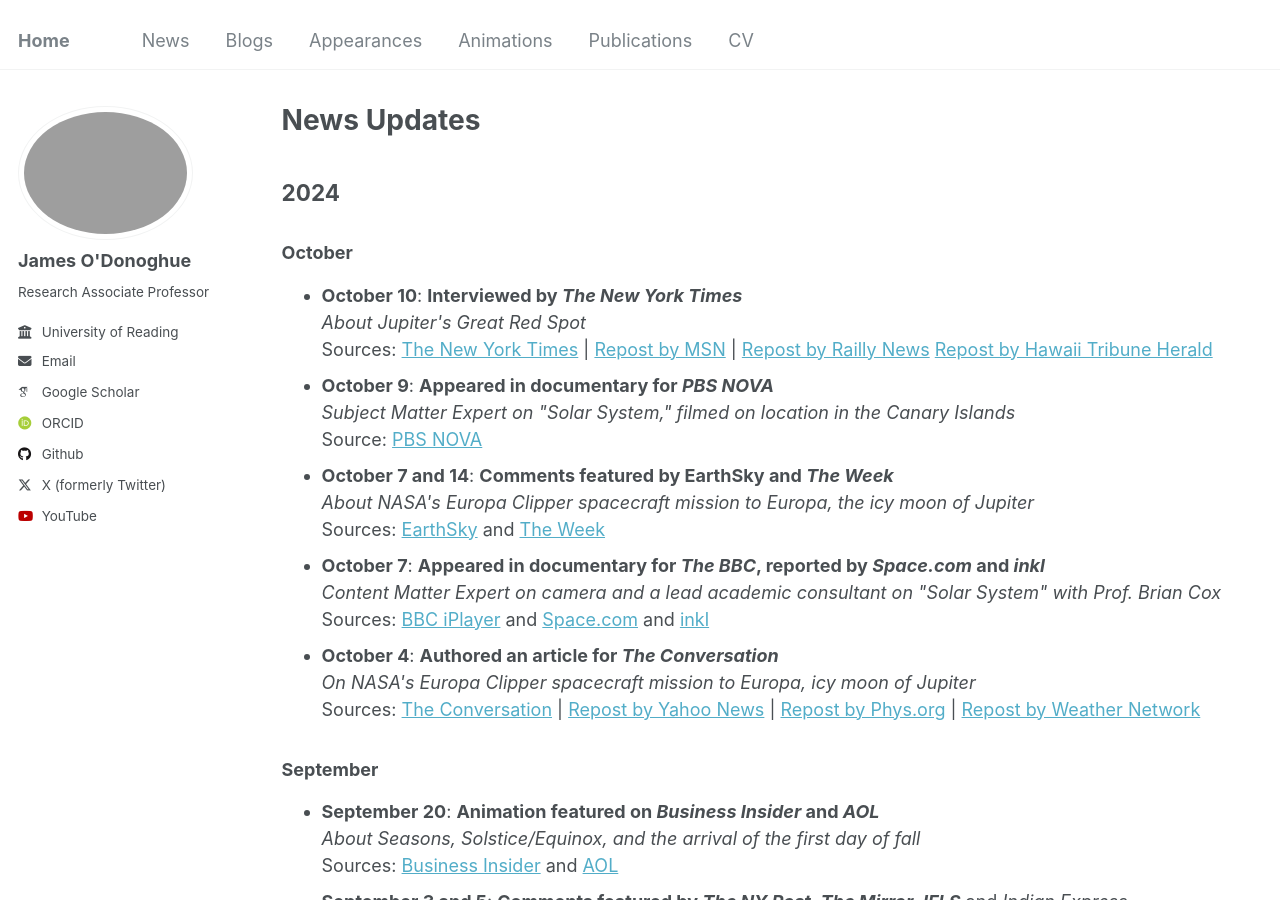
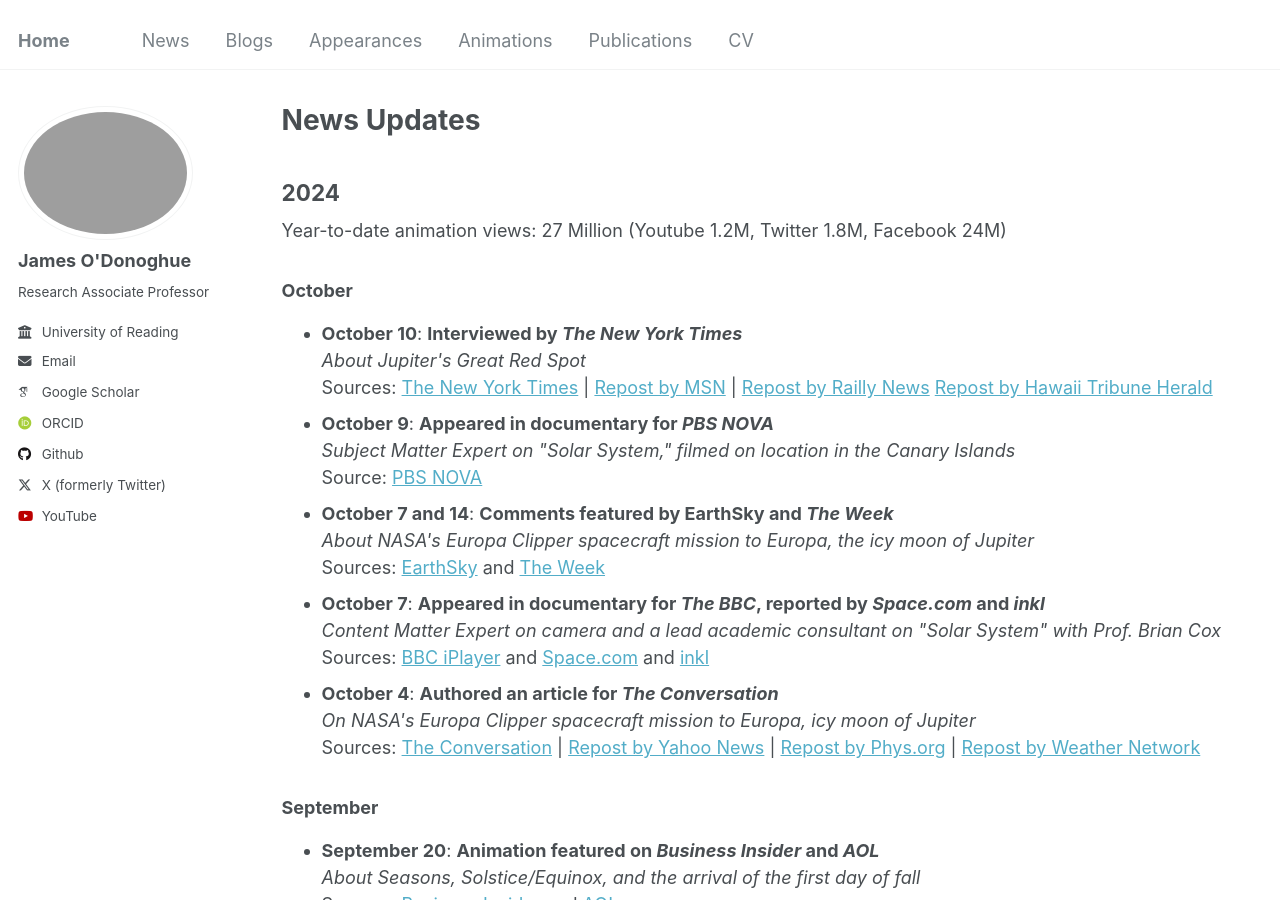
Before and after one commit to odonoghuespace/odonoghuespace.github.io, a Jekyll site: the page built from _pages/news.html, in a window 1280 px wide and 900 px high. Built offline with Jekyll 4.4.1, drawn with Linux system fonts in a browser that asks for light colours; some web fonts are replaced.

Commit message:
Update news.html

```diff
--- a/_pages/news.html
+++ b/_pages/news.html
@@ -6,6 +6,8 @@ author_profile: true
 ---
 
 <h2>2024</h2>
+Year-to-date animation views: 27 Million (Youtube 1.2M, Twitter 1.8M, Facebook 24M)
+
 <h3>October</h3>
 <ul>
   <li><strong>October 10</strong>: <strong>Interviewed by <em>The New York Times</em></strong><br>
```
